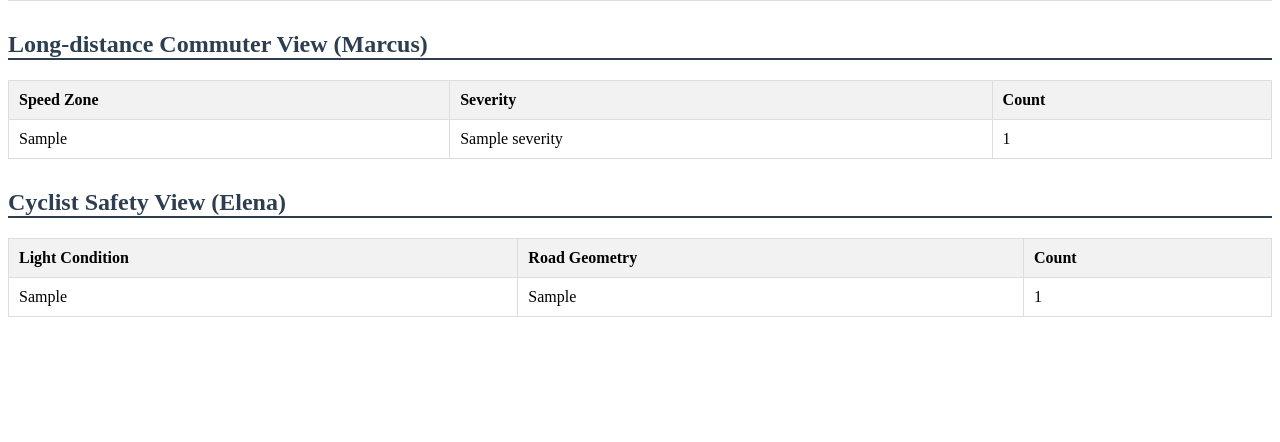
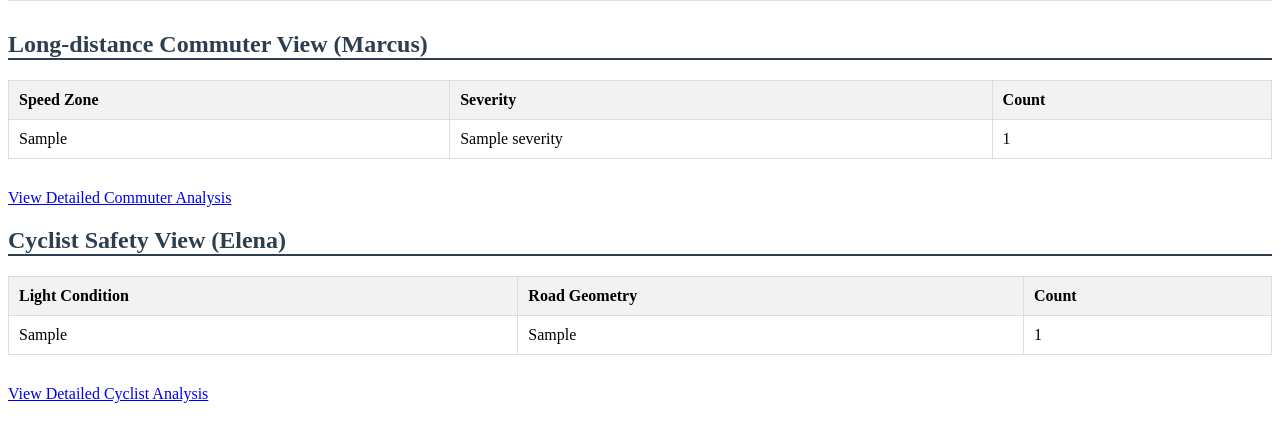
Before and after one commit to joshua-b4847/road-safety-project, a Flask app: template templates/summary.html in a window 1280 px wide. Shown: the part 193-635 px from the top of the page. Run offline with Flask 3, Linux system fonts and the light colour scheme; the template is opened without the code that fills it: most values are stand-ins (such as "Sample title", 1, 10 or a date in 2020).

Commit message:
Update summary.html

```diff
--- a/templates/summary.html
+++ b/templates/summary.html
@@ -22,6 +22,7 @@
     <tr><td>{{ row['speed_zone'] }}</td><td>{{ row['severity'] }}</td><td>{{ row['count'] }}</td></tr>
     {% endfor %}
 </table>
+<a href="/persona/marcus">View Detailed Commuter Analysis</a>
 
 <h2>Cyclist Safety View (Elena)</h2>
 <table>
@@ -30,3 +31,4 @@
     <tr><td>{{ row['light_condition'] }}</td><td>{{ row['road_geometry'] }}</td><td>{{ row['count'] }}</td></tr>
     {% endfor %}
 </table>
+<a href="/persona/elena">View Detailed Cyclist Analysis</a>
```
